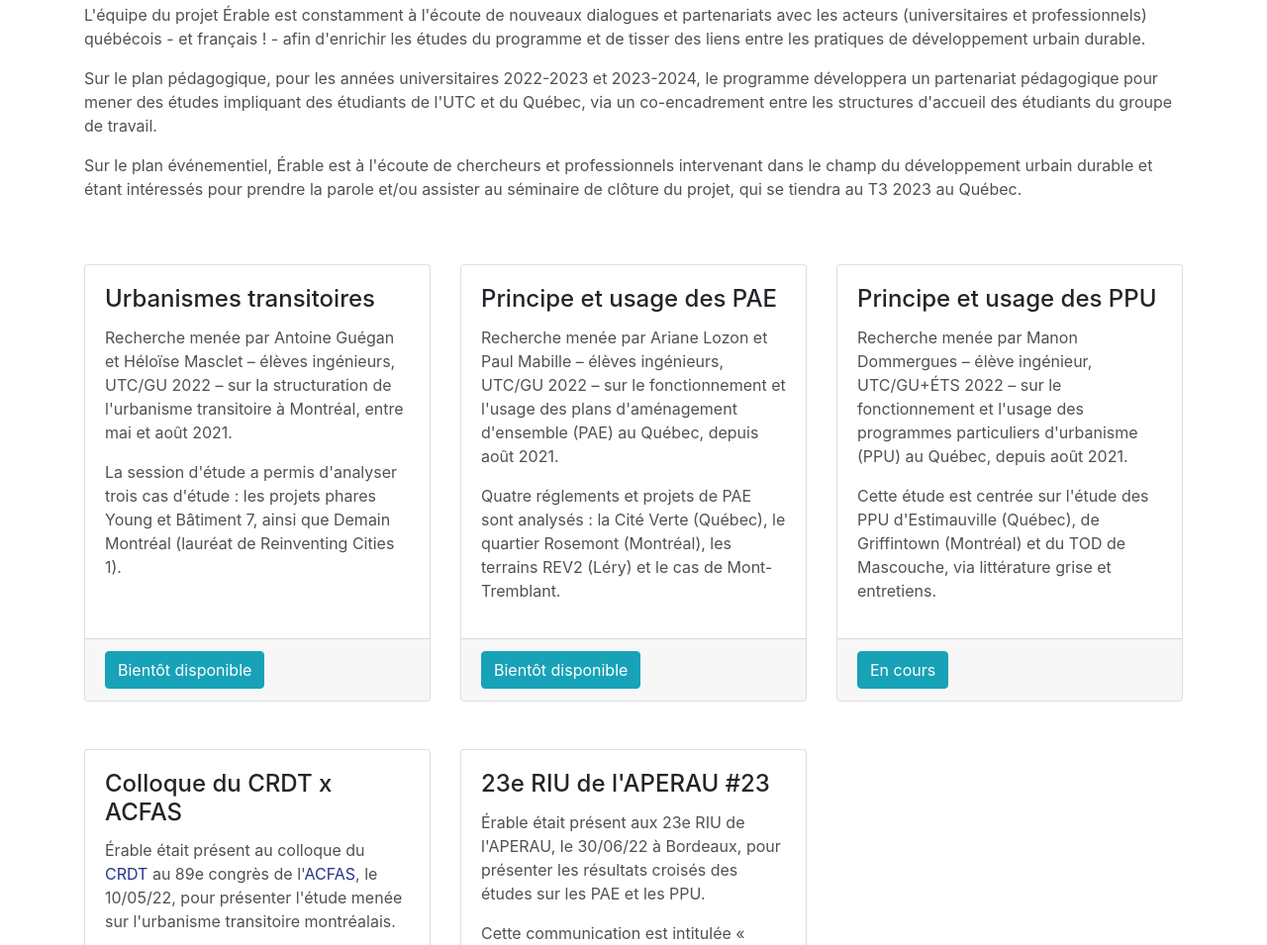
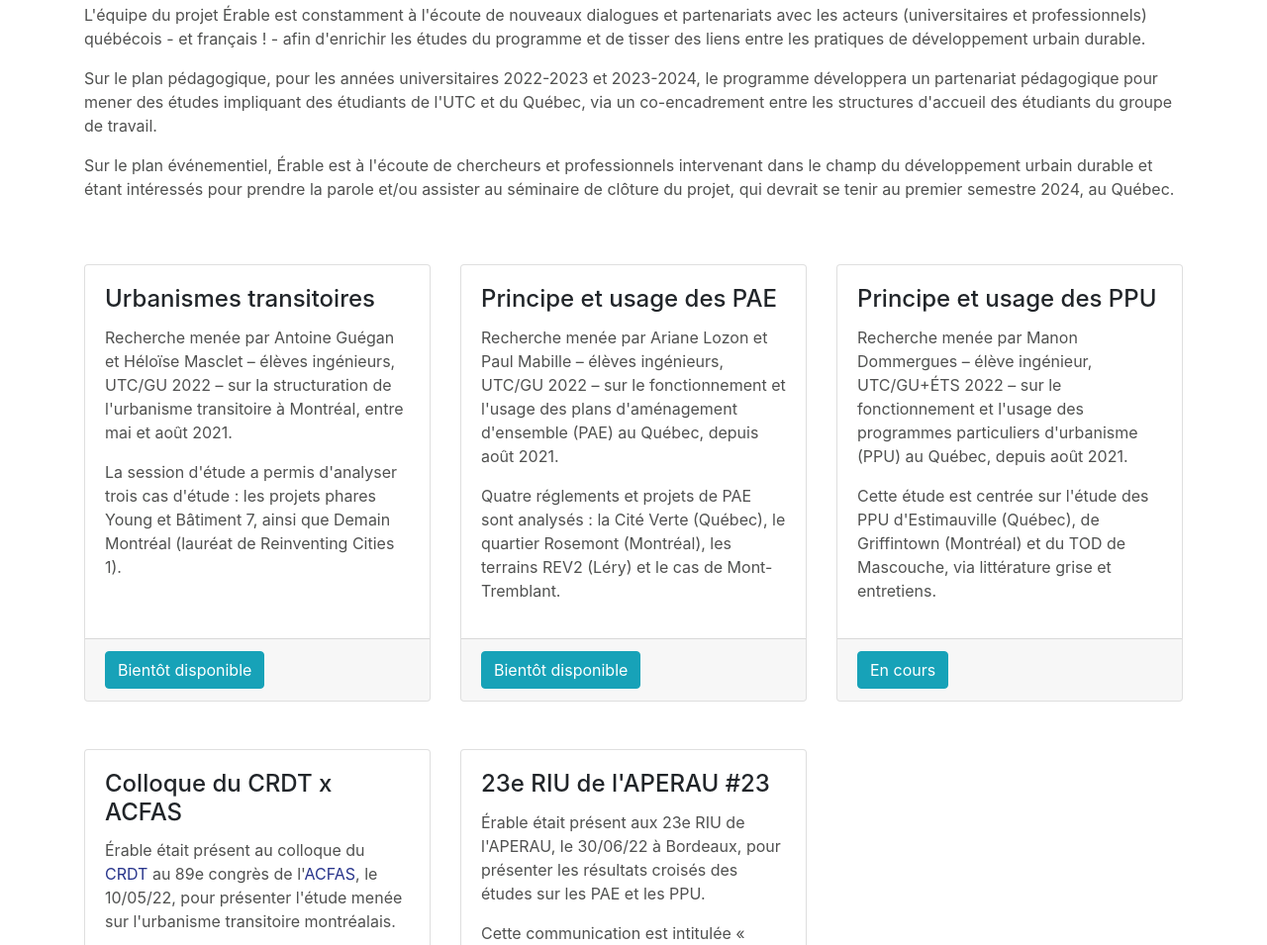
Before and after one commit to projet-erable/projet-erable.github.io, a website: page index.html in a window 1280 px wide. Shown: the part 1197-2152 px from the top of the page at 99% size. Drawn offline with Linux system fonts and the light colour scheme.

Commit message:
Update index.html

```diff
--- a/index.html
+++ b/index.html
@@ -150,7 +150,7 @@
 	<p style="color:rgba(80,81,80)">Sur le plan pédagogique, pour les années universitaires 2022-2023 et 2023-2024, le programme développera un partenariat pédagogique pour mener des études
 		impliquant des étudiants de l'UTC et du Québec, via un co-encadrement entre les structures d'accueil des étudiants du groupe de travail.</p>
 	<p style="color:rgba(80,81,80)">Sur le plan événementiel, Érable est à l'écoute de chercheurs et professionnels intervenant dans le champ du développement urbain durable et étant
-		intéressés pour prendre la parole et/ou assister au séminaire de clôture du projet, qui se tiendra au T3 2023 au Québec.</p>
+		intéressés pour prendre la parole et/ou assister au séminaire de clôture du projet, qui devrait se tenir au premier semestre 2024, au Québec.</p>
       </div>
     </div>
 
```
